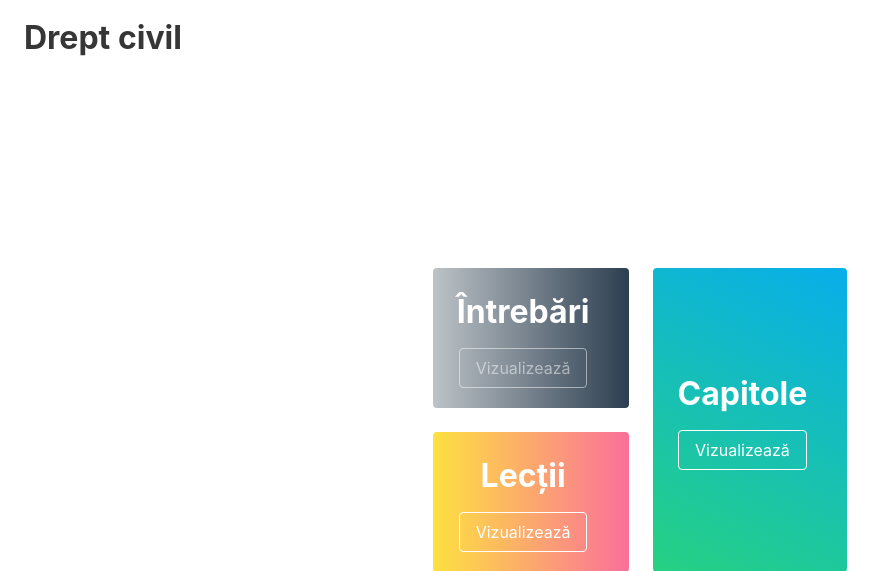
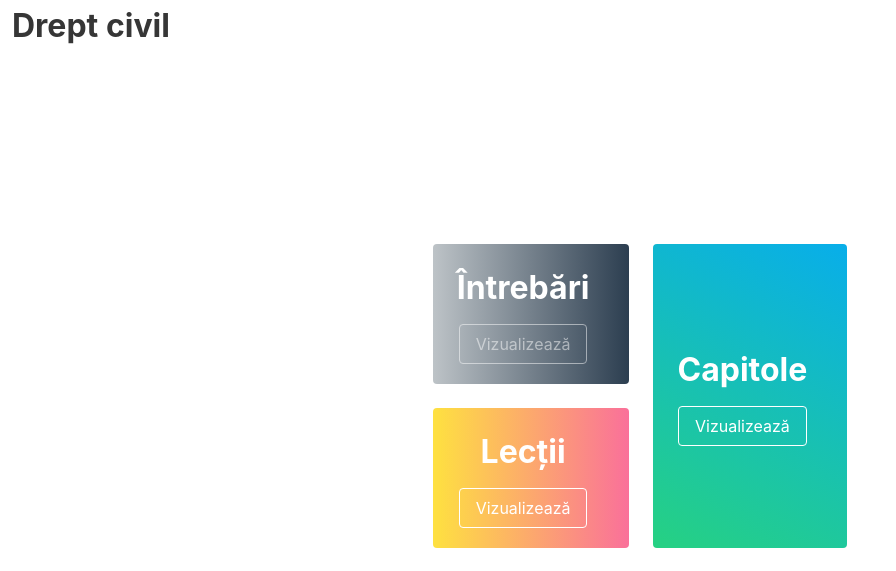
Before and after one commit to cosmin-bianu/dcdashboard, a Django app: template data_management/templates/dashboard.html in a window 1280 px wide. Shown: the top 571 px of the page, without its empty margins (0-896 px from the left). After the commit the page ends 548 px from the top, so only its background shows below. Run offline with Django 3.2, Linux system fonts and the light colour scheme; the template is opened without the code that fills it, so the values that code supplies are empty; some libraries are stand-ins or nearby versions.

Commit message:
Removed padding around navbar

```diff
--- a/data_management/templates/nav.html
+++ b/data_management/templates/nav.html
@@ -1,4 +1,4 @@
-<nav class="navbar mx-3 my-3" role="navigation" aria-label="main navigation">
+<nav class="navbar" role="navigation" aria-label="main navigation">
   <div class="navbar-brand">
     <a class="navbar-item" href="/">
       <h1 class="title is-size-3 has-text-weight-bold">
```
